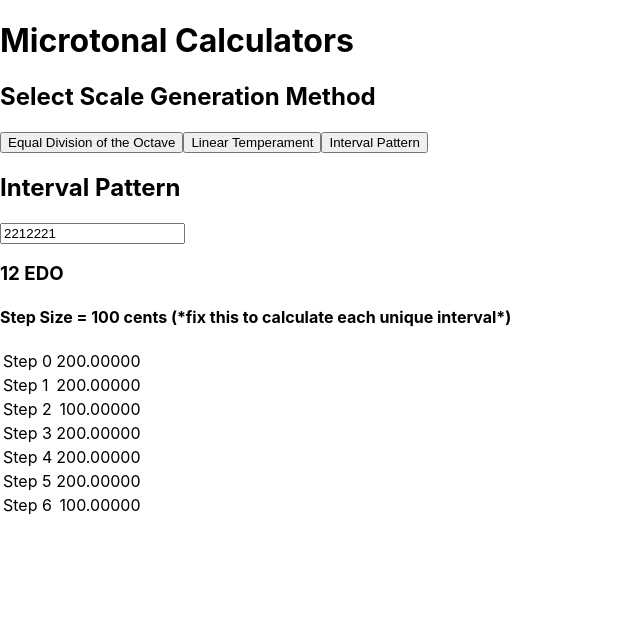
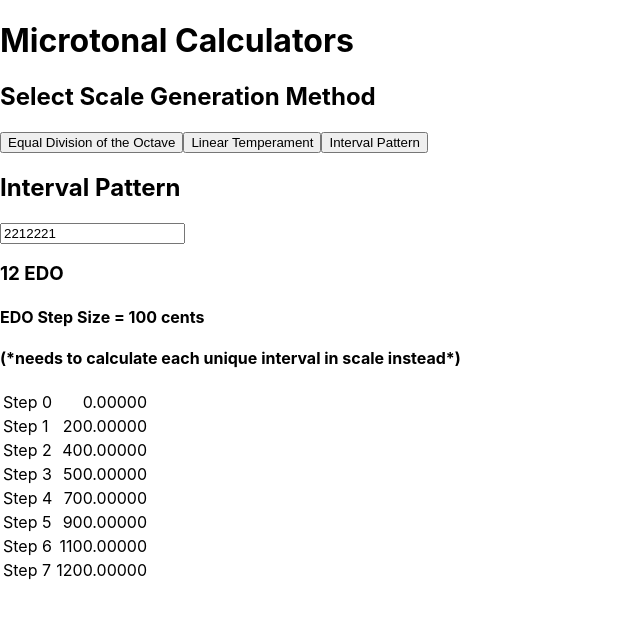
Before and after one commit to zzork/color-horizons-review-temp, a React (Create React App) app: page / in a window 1280 px wide. Both pictures are taken after a click on the button "Interval Pattern". Shown: the top 618 px of the page, without its empty margins (0-640 px from the left). Built offline with nearby package versions, Linux system fonts and the light colour scheme.

Commit message:
got ip readout working properly

```diff
--- a/src/components/CalcIPReadout.js
+++ b/src/components/CalcIPReadout.js
@@ -7,19 +7,28 @@ export const CalcIPReadout = ({pattern}) => {
         edo += parseInt(patternArray[i])
     }
     let stepSize = 1200 / edo
+    let stepValuesList = [0]
 
-    console.log(patternArray)
+    // this calculates out the unique sizes
+    // for (let i = 0; i < patternArray.length; i++) {
+    //     stepValuesList.push((patternArray[i] * stepSize).toFixed(5))
+    // }
 
-    let stepValuesList = []
     for (let i = 0; i < patternArray.length; i++) {
-        stepValuesList.push((patternArray[i] * stepSize).toFixed(5))
+        let thisStep = (patternArray[i] * stepSize + stepValuesList[i])
+        stepValuesList.push(thisStep)
     }
-    let stepValuesDisplay = stepValuesList.map((value, index) => <tr><td>Step {index}</td> <td align="right">{value}</td></tr>)
+    let stepValuesDisplay = stepValuesList.map((value, index) => <tr><td>Step {index}</td> <td align="right">{value.toFixed(5)}</td></tr>)
+
     return (
         <div>
         <h3>{edo} EDO</h3>
-        <h4>Step Size = {stepSize} cents (*fix this to calculate each unique interval*)</h4>
+        <h4>EDO Step Size = {stepSize} cents</h4>
+        <h4>(*needs to calculate each unique interval in scale instead*)</h4>
         <table>{stepValuesDisplay}</table>
         </div>
     )
 }
+
+// IMPORTANT
+// putting the .toFixed(5) in the DISPLAY TABLE like here is the correct place for it for calc purposes
```
